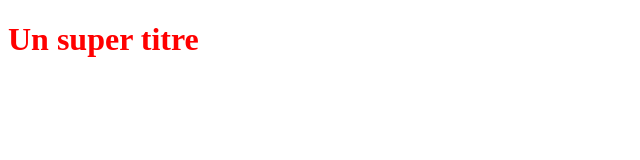
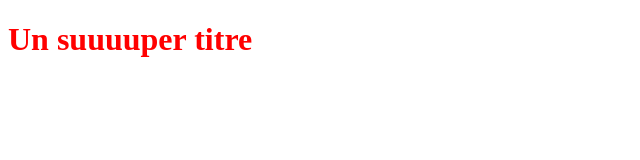
Before and after one commit to abouhadba/OpenclassroomsProject, a plain HTML site: page index.html in a window 1280 px wide. Shown: the whole page, without its empty margins (0-640 px from the left). Drawn offline with Linux system fonts and the light colour scheme.

Commit message:
modificaiton du fichier index.html

```diff
--- a/index.html
+++ b/index.html
@@ -5,6 +5,6 @@
    <link rel="stylesheet" type="text/css" href="styles.css">
 </head>
 <body>
-   <h1>Un super titre</h1>
+   <h1>Un suuuuper titre</h1>
 </body>
 </html>
```
